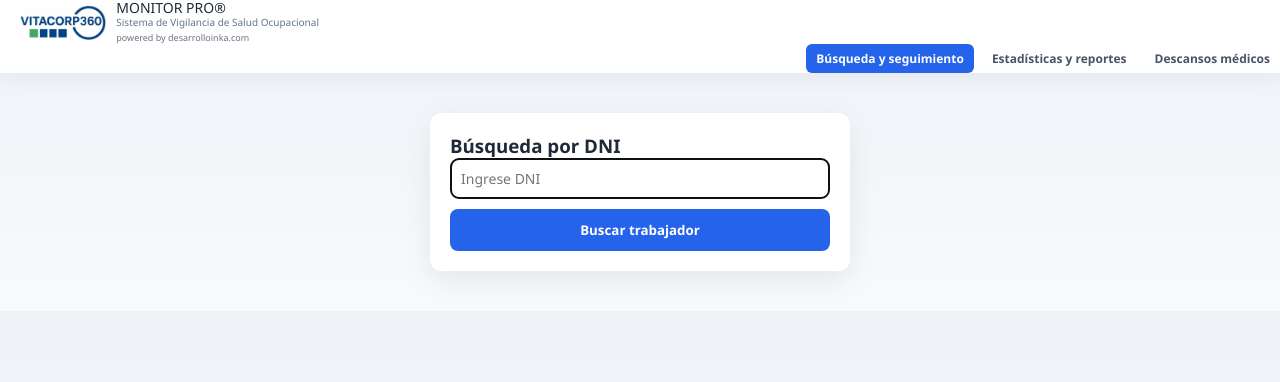
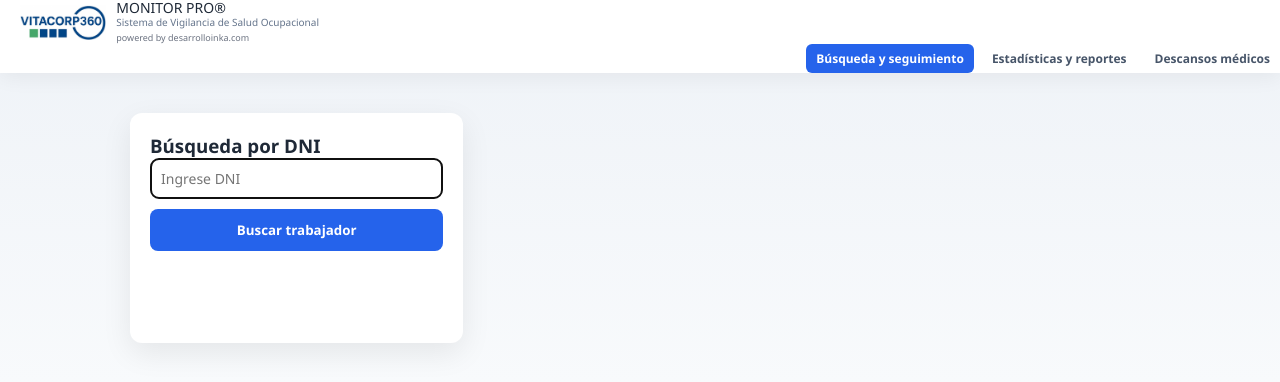
Before and after one commit to santiago9292/monitor-pro, a React (Vite) app: page / in a window 1280 px wide. Shown: the top 382 px of the page. Built offline with nearby package versions, Linux system fonts and the light colour scheme.

Commit message:
se añade opcion de exportar a excel

```diff
--- a/src/App.css
+++ b/src/App.css
@@ -470,3 +470,20 @@ button:disabled {
   font-weight: 700;
   margin-bottom: 6px;
 }
+/* ================= CARD BUSQUEDA DNI ================= */
+.card-busqueda {
+  min-height: 230px;
+  max-height: 230px;   /* 🔒 clave */
+  display: flex;
+  flex-direction: column;
+}
+
+.card-busqueda form {
+  margin-bottom: 8px;
+}
+
+.card-busqueda .mensaje-busqueda {
+  min-height: 18px;
+  font-size: 13px;
+  color: #475569;
+}
--- a/src/pages/BusquedaSeguimiento.jsx
+++ b/src/pages/BusquedaSeguimiento.jsx
@@ -171,9 +171,10 @@ function BusquedaSeguimiento() {
     <div className="container">
       {toast && <div className="toast">{toast}</div>}
 
-      <div className={`grid ${!trabajador ? 'grid-center' : ''}`}>
+      <div className="grid">
         {/* CARD BÚSQUEDA */}
-        <div className="card">
+        <div className="card card-busqueda">
+
           <h3>Búsqueda por DNI</h3>
 
           <form onSubmit={e => { e.preventDefault(); buscar() }}>
@@ -189,7 +190,8 @@ function BusquedaSeguimiento() {
             </button>
           </form>
 
-          <p>{mensaje}</p>
+          <p className="mensaje-busqueda">{mensaje}</p>
+
         </div>
 
         {/* CARD TRABAJADOR */}
```
